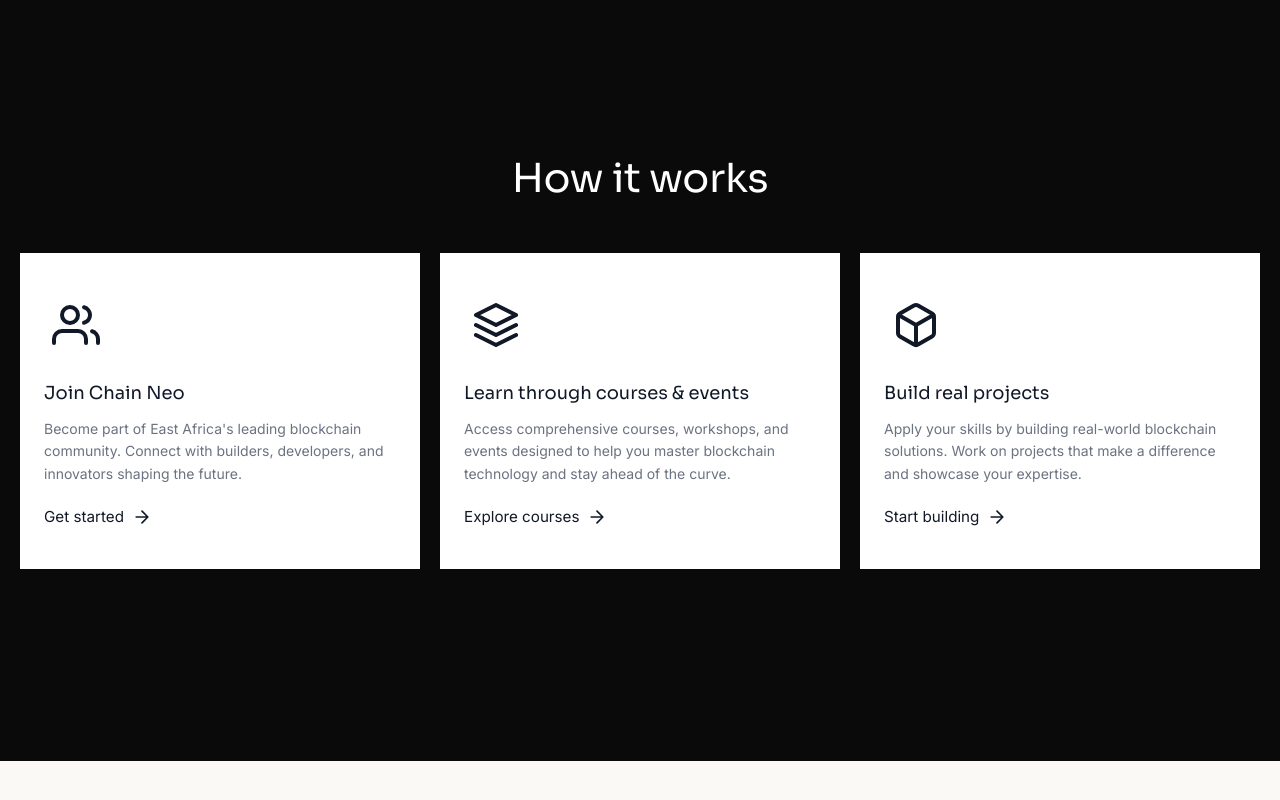
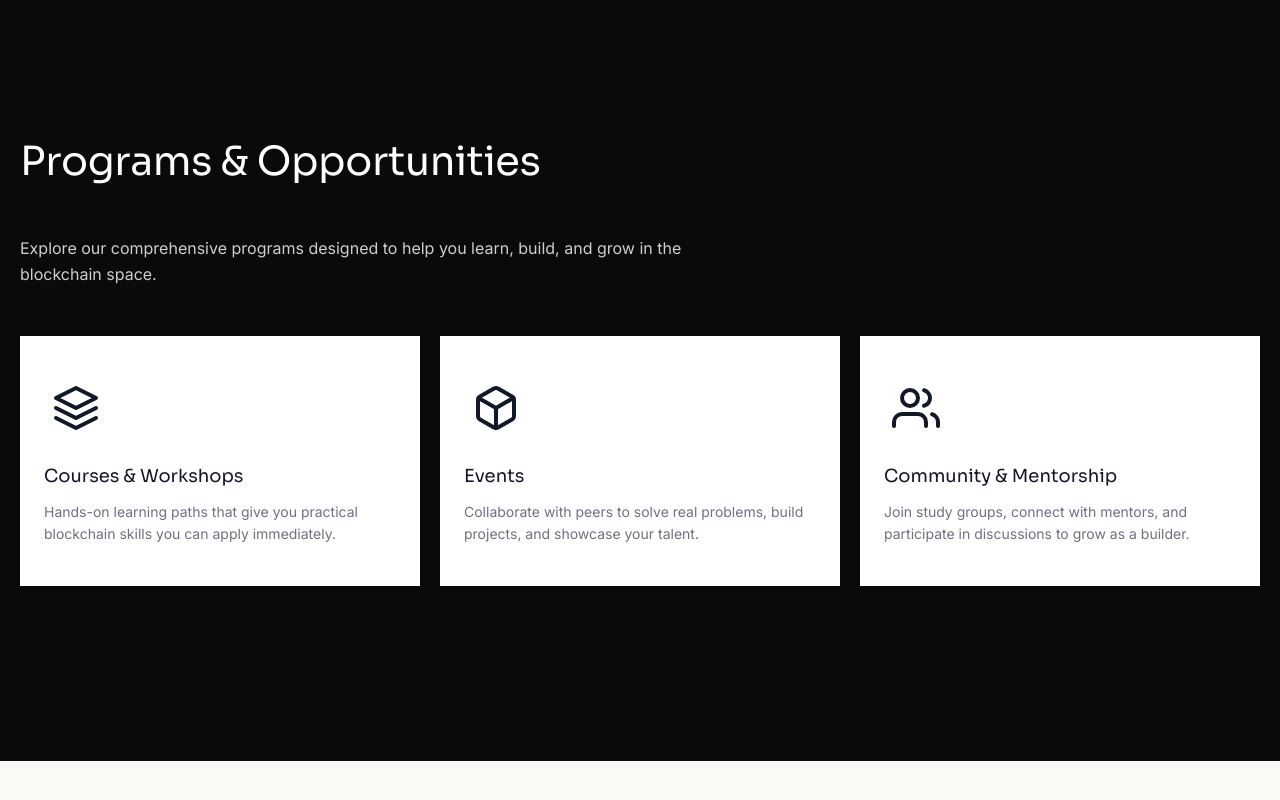
Before and after one commit to Deon62/cneo, a React (Vite) app: page / in a window 1280 px wide. Shown: the part 1507-2307 px from the top of the page. Built offline with nearby package versions, Linux system fonts and the light colour scheme.

Commit message:
updating home section dynamic data

```diff
--- a/src/App.jsx
+++ b/src/App.jsx
@@ -93,11 +93,44 @@
         </div>
       </section>
 
-      {/* How it Works Section */}
+      {/* Programs & Opportunities Section */}
       <section id="how-it-works" className="how-it-works-section">
-        <h2 className="how-it-works-title">How it works</h2>
+        <div className="how-it-works-header">
+          <h2 className="how-it-works-title">Programs & Opportunities</h2>
+          <p className="how-it-works-description">
+            Explore our comprehensive programs designed to help you learn, build, and grow in the blockchain space.
+          </p>
+        </div>
         <div className="how-it-works-grid">
-          <div className="how-it-works-card">
+          <Link to="/academy" className="how-it-works-card">
+            <div className="how-it-works-icon">
+              <svg width="48" height="48" viewBox="0 0 24 24" fill="none" xmlns="http://www.w3.org/2000/svg">
+                <path d="M12 2L2 7L12 12L22 7L12 2Z" stroke="currentColor" strokeWidth="2" strokeLinecap="round" strokeLinejoin="round"/>
+                <path d="M2 17L12 22L22 17" stroke="currentColor" strokeWidth="2" strokeLinecap="round" strokeLinejoin="round"/>
+                <path d="M2 12L12 17L22 12" stroke="currentColor" strokeWidth="2" strokeLinecap="round" strokeLinejoin="round"/>
+              </svg>
+            </div>
+            <h3 className="how-it-works-card-title">Courses & Workshops</h3>
+            <p className="how-it-works-card-description">
+              Hands-on learning paths that give you practical blockchain skills you can apply immediately.
+            </p>
+          </Link>
+
+          <Link to="/events" className="how-it-works-card">
+            <div className="how-it-works-icon">
+              <svg width="48" height="48" viewBox="0 0 24 24" fill="none" xmlns="http://www.w3.org/2000/svg">
+                <path d="M21 16V8C20.9996 7.64928 20.9071 7.30481 20.7315 7.00116C20.556 6.69751 20.3037 6.44536 20 6.27L13 2.27C12.696 2.09446 12.3511 2.00205 12 2.00205C11.6489 2.00205 11.304 2.09446 11 2.27L4 6.27C3.69626 6.44536 3.44398 6.69751 3.26846 7.00116C3.09294 7.30481 3.00036 7.64928 3 8V16C3.00036 16.3507 3.09294 16.6952 3.26846 16.9988C3.44398 17.3025 3.69626 17.5546 4 17.73L11 21.73C11.304 21.9055 11.6489 21.9979 12 21.9979C12.3511 21.9979 12.696 21.9055 13 21.73L20 17.73C20.3037 17.5546 20.556 17.3025 20.7315 16.9988C20.9071 16.6952 20.9996 16.3507 21 16Z" stroke="currentColor" strokeWidth="2" strokeLinecap="round" strokeLinejoin="round"/>
+                <path d="M3.27002 6.96L12 12.01L20.73 6.96" stroke="currentColor" strokeWidth="2" strokeLinecap="round" strokeLinejoin="round"/>
+                <path d="M12 22.08V12" stroke="currentColor" strokeWidth="2" strokeLinecap="round" strokeLinejoin="round"/>
+              </svg>
+            </div>
+            <h3 className="how-it-works-card-title">Events</h3>
+            <p className="how-it-works-card-description">
+              Collaborate with peers to solve real problems, build projects, and showcase your talent.
+            </p>
+          </Link>
+
+          <Link to="/community" className="how-it-works-card">
             <div className="how-it-works-icon">
               <svg width="48" height="48" viewBox="0 0 24 24" fill="none" xmlns="http://www.w3.org/2000/svg">
                 <path d="M17 21V19C17 17.9391 16.5786 16.9217 15.8284 16.1716C15.0783 15.4214 14.0609 15 13 15H5C3.93913 15 2.92172 15.4214 2.17157 16.1716C1.42143 16.9217 1 17.9391 1 19V21" stroke="currentColor" strokeWidth="2" strokeLinecap="round" strokeLinejoin="round"/>
@@ -106,57 +139,11 @@
                 <path d="M16 3.13C16.8604 3.35031 17.623 3.85071 18.1676 4.55232C18.7122 5.25392 19.0078 6.11683 19.0078 7.005C19.0078 7.89317 18.7122 8.75608 18.1676 9.45768C17.623 10.1593 16.8604 10.6597 16 10.88" stroke="currentColor" strokeWidth="2" strokeLinecap="round" strokeLinejoin="round"/>
               </svg>
             </div>
-            <h3 className="how-it-works-card-title">Join Chain Neo</h3>
+            <h3 className="how-it-works-card-title">Community & Mentorship</h3>
             <p className="how-it-works-card-description">
-              Become part of East Africa's leading blockchain community. Connect with builders, developers, and innovators shaping the future.
+              Join study groups, connect with mentors, and participate in discussions to grow as a builder.
             </p>
-            <Link to="/community" className="how-it-works-cta">
-              <span>Get started</span>
-              <svg width="20" height="20" viewBox="0 0 24 24" fill="none" xmlns="http://www.w3.org/2000/svg">
-                <path d="M5 12H19M19 12L12 5M19 12L12 19" stroke="currentColor" strokeWidth="2" strokeLinecap="round" strokeLinejoin="round"/>
-              </svg>
-            </Link>
-          </div>
-
-          <div className="how-it-works-card">
-            <div className="how-it-works-icon">
-              <svg width="48" height="48" viewBox="0 0 24 24" fill="none" xmlns="http://www.w3.org/2000/svg">
-                <path d="M12 2L2 7L12 12L22 7L12 2Z" stroke="currentColor" strokeWidth="2" strokeLinecap="round" strokeLinejoin="round"/>
-                <path d="M2 17L12 22L22 17" stroke="currentColor" strokeWidth="2" strokeLinecap="round" strokeLinejoin="round"/>
-                <path d="M2 12L12 17L22 12" stroke="currentColor" strokeWidth="2" strokeLinecap="round" strokeLinejoin="round"/>
-              </svg>
-            </div>
-            <h3 className="how-it-works-card-title">Learn through courses & events</h3>
-            <p className="how-it-works-card-description">
-              Access comprehensive courses, workshops, and events designed to help you master blockchain technology and stay ahead of the curve.
-            </p>
-            <Link to="/academy" className="how-it-works-cta">
-              <span>Explore courses</span>
-              <svg width="20" height="20" viewBox="0 0 24 24" fill="none" xmlns="http://www.w3.org/2000/svg">
-                <path d="M5 12H19M19 12L12 5M19 12L12 19" stroke="currentColor" strokeWidth="2" strokeLinecap="round" strokeLinejoin="round"/>
-              </svg>
-            </Link>
-          </div>
-
-          <div className="how-it-works-card">
-            <div className="how-it-works-icon">
-              <svg width="48" height="48" viewBox="0 0 24 24" fill="none" xmlns="http://www.w3.org/2000/svg">
-                <path d="M21 16V8C20.9996 7.64928 20.9071 7.30481 20.7315 7.00116C20.556 6.69751 20.3037 6.44536 20 6.27L13 2.27C12.696 2.09446 12.3511 2.00205 12 2.00205C11.6489 2.00205 11.304 2.09446 11 2.27L4 6.27C3.69626 6.44536 3.44398 6.69751 3.26846 7.00116C3.09294 7.30481 3.00036 7.64928 3 8V16C3.00036 16.3507 3.09294 16.6952 3.26846 16.9988C3.44398 17.3025 3.69626 17.5546 4 17.73L11 21.73C11.304 21.9055 11.6489 21.9979 12 21.9979C12.3511 21.9979 12.696 21.9055 13 21.73L20 17.73C20.3037 17.5546 20.556 17.3025 20.7315 16.9988C20.9071 16.6952 20.9996 16.3507 21 16Z" stroke="currentColor" strokeWidth="2" strokeLinecap="round" strokeLinejoin="round"/>
-                <path d="M3.27002 6.96L12 12.01L20.73 6.96" stroke="currentColor" strokeWidth="2" strokeLinecap="round" strokeLinejoin="round"/>
-                <path d="M12 22.08V12" stroke="currentColor" strokeWidth="2" strokeLinecap="round" strokeLinejoin="round"/>
-              </svg>
-            </div>
-            <h3 className="how-it-works-card-title">Build real projects</h3>
-            <p className="how-it-works-card-description">
-              Apply your skills by building real-world blockchain solutions. Work on projects that make a difference and showcase your expertise.
-            </p>
-            <a href="#events" className="how-it-works-cta">
-              <span>Start building</span>
-              <svg width="20" height="20" viewBox="0 0 24 24" fill="none" xmlns="http://www.w3.org/2000/svg">
-                <path d="M5 12H19M19 12L12 5M19 12L12 19" stroke="currentColor" strokeWidth="2" strokeLinecap="round" strokeLinejoin="round"/>
-              </svg>
-            </a>
-          </div>
+          </Link>
 
         </div>
       </section>
--- a/src/Home.css
+++ b/src/Home.css
@@ -475,16 +475,32 @@
   overflow: hidden;
 }
 
+.how-it-works-header {
+  max-width: 1400px;
+  margin: 0 auto 48px auto;
+  width: 100%;
+  position: relative;
+  z-index: 1;
+}
+
 .how-it-works-title {
   font-size: clamp(2rem, 4vw, 2.5rem);
   font-weight: 400;
   color: white;
-  text-align: center;
-  margin-bottom: 48px;
+  text-align: left;
+  margin-bottom: 16px;
   line-height: 1.3;
   letter-spacing: -0.01em;
-  position: relative;
-  z-index: 1;
+}
+
+.how-it-works-description {
+  font-family: 'Inter', sans-serif;
+  font-size: clamp(0.9375rem, 1.5vw, 1rem);
+  font-weight: 400;
+  color: rgba(255, 255, 255, 0.8);
+  line-height: 1.6;
+  text-align: left;
+  max-width: 700px;
 }
 
 .how-it-works-grid {
@@ -505,6 +521,9 @@
   transition: all 0.3s ease;
   display: flex;
   flex-direction: column;
+  text-decoration: none;
+  color: inherit;
+  cursor: pointer;
 }
 
 .how-it-works-card:hover {
@@ -538,34 +557,7 @@
   color: #6B7280;
   line-height: 1.6;
   font-weight: 400;
-  margin-bottom: 20px;
   flex-grow: 1;
-}
-
-.how-it-works-cta {
-  display: inline-flex;
-  align-items: center;
-  gap: 8px;
-  color: #111827;
-  font-size: 0.95rem;
-  font-weight: 400;
-  text-decoration: none;
-  transition: all 0.2s ease;
-  margin-top: auto;
-  width: fit-content;
-}
-
-.how-it-works-cta:hover {
-  color: #374151;
-  gap: 12px;
-}
-
-.how-it-works-cta svg {
-  transition: transform 0.2s ease;
-}
-
-.how-it-works-cta:hover svg {
-  transform: translateX(4px);
 }
 /* Community Snapshot Section */
 .community-snapshot-section {
```
